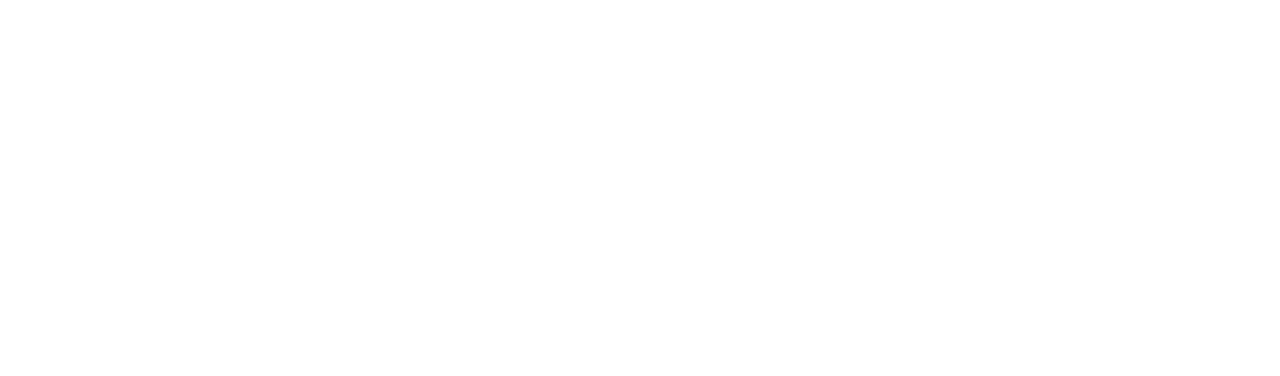
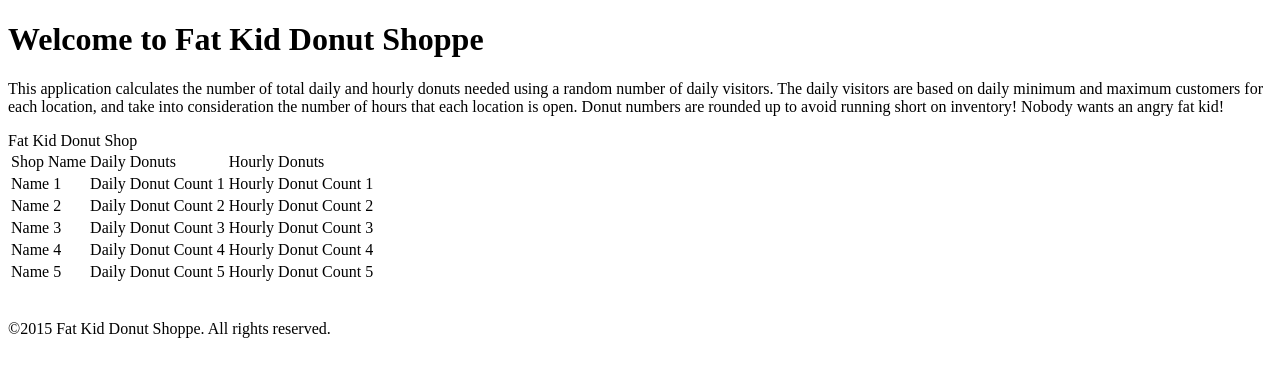
Before and after one commit to billmix/fatkid-donut, a plain HTML site: page index.html in a window 1280 px wide. Drawn offline with Linux system fonts and the light colour scheme.

Commit message:
Adding content to the page

```diff
--- a/index.html
+++ b/index.html
@@ -1,7 +1,7 @@
 <!DOCTYPE html>
 <html>
 <head>
-	<title>Animals</title>
+	<title>Fat Kid Donut Shoppe</title>
 	<style>
     li {
         position: relative;
@@ -9,9 +9,50 @@
  </style>
 </head>
 <body>
+<h1>Welcome to Fat Kid Donut Shoppe</h1>
+<p>This application calculates the number of total daily and hourly donuts needed using a random number of daily visitors. The daily visitors are based on daily minimum and maximum customers for each location, and take into consideration the number of hours that each location is open. Donut numbers are rounded up to avoid running short on inventory! Nobody wants an angry fat kid!</p>
 
+<table>
+	<thead>Fat Kid Donut Shop</thead>
+	<tbody>
+		<tr>
+			<td>Shop Name</td>
+			<td>Daily Donuts</td>
+			<td>Hourly Donuts</td>
+		</tr>
+		<tr>
+			<td>Name 1</td>
+			<td>Daily Donut Count 1</td>
+			<td>Hourly Donut Count 1</td>
+		</tr>
+		<tr>
+			<td>Name 2</td>
+			<td>Daily Donut Count 2</td>
+			<td>Hourly Donut Count 2</td>
+		</tr>
+		<tr>
+			<td>Name 3</td>
+			<td>Daily Donut Count 3</td>
+			<td>Hourly Donut Count 3</td>
+		</tr>
+		<tr>
+			<td>Name 4</td>
+			<td>Daily Donut Count 4</td>
+			<td>Hourly Donut Count 4</td>
+		</tr>
+		<tr>
+			<td>Name 5</td>
+			<td>Daily Donut Count 5</td>
+			<td>Hourly Donut Count 5</td>
+		</tr>
+	</tbody>
+</table>
+<br />
+<br />
+<footer>&copy;2015 Fat Kid Donut Shoppe. All rights reserved.</footer>
+
+</body>
 	<script>
-
 		function DonutShop( name, minCust, maxCust, avgUnits, closeTime, openTime ){
 	        this.name = name;
 	        this.minCust = minCust;
@@ -39,17 +80,8 @@
 
     	shops.forEach(function(shop) {
     		shop.calculate();
-    		console.log("Shop Name: " + shop.name, " // Daily Donuts: " + shop.dailyUnits, "// Hourly Donuts: " + shop.hourlyUnits);
+    		//document.write("<tr><td>" + shop.name + "</td>", "<td>" + shop.dailyUnits + "</td>", "<td>" + shop.hourlyUnits + "</td></tr>");
     	});
 
-    	//console.log(shops);
-    	/*for(var i = 0; i < shops; i++){
-    		shop = shops[i];
-        	shop.calculate();
-    	}*/
-
-
-
 	</script>
-</body>
 </html>
```
